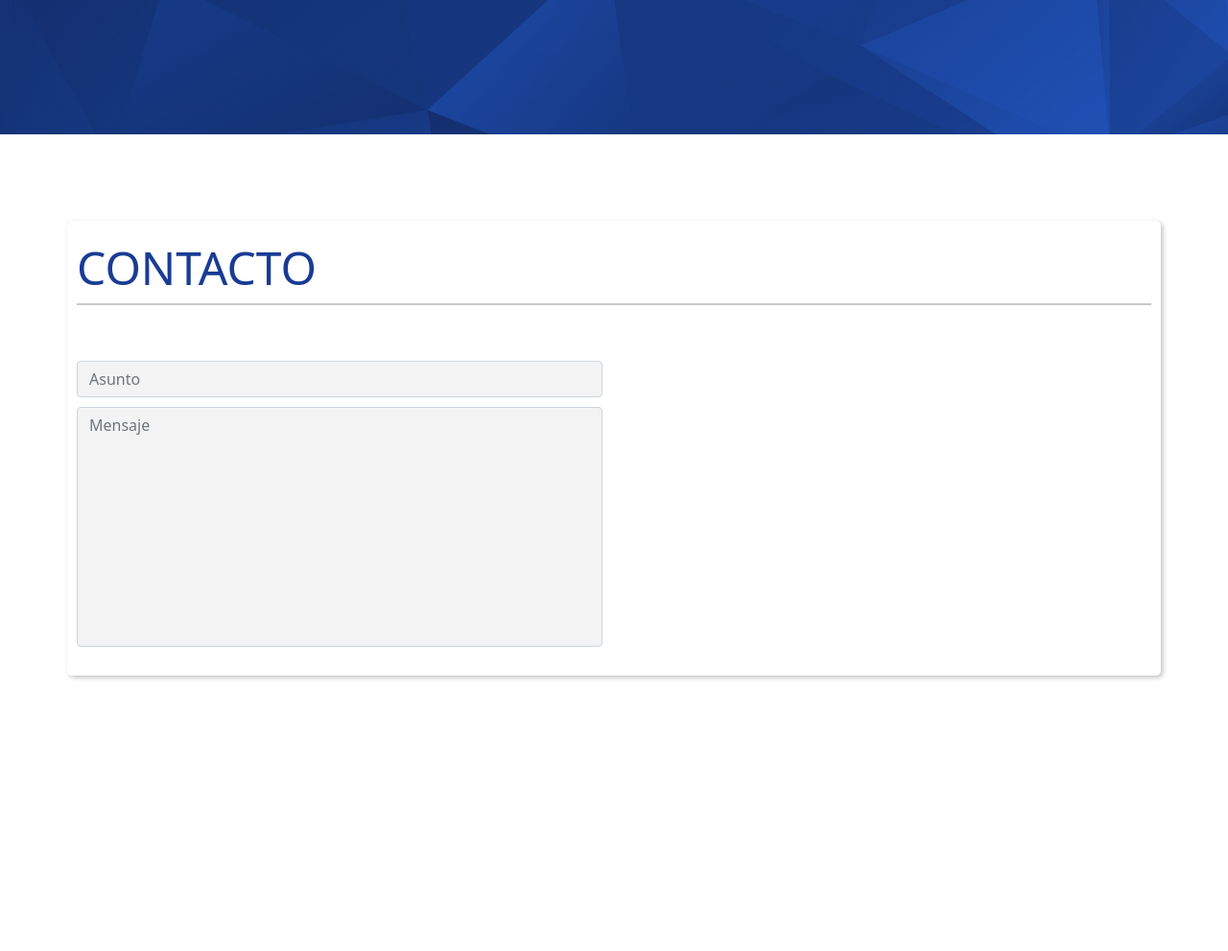
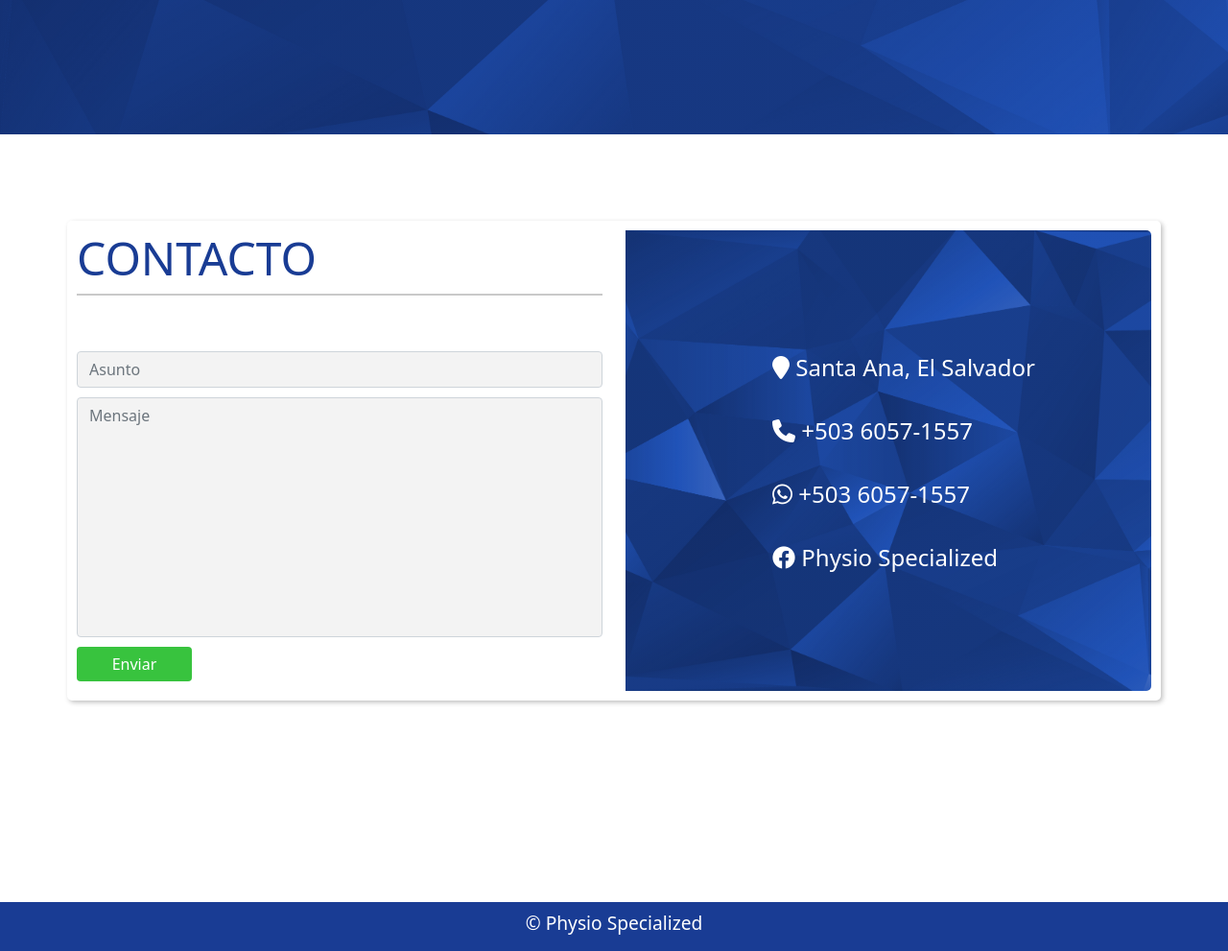
Before and after one commit to LuisVasquez23/fisioterapeuta-admin, a PHP site: page / in a window 1280 px wide. Shown: the part 2554-3545 px from the top of the page at 96% size. Before the commit the page ends 3262 px from the top, so only its background shows below. Run offline with PHP 8.4, Linux system fonts and the light colour scheme; some libraries are stand-ins or nearby versions.

Commit message:
Terminando vista principal

```diff
--- a/Configs/Config.php
+++ b/Configs/Config.php
@@ -1,5 +1,12 @@
 <?php
 
-define("URL", "/tienda/");
+define("URL", "/fisioterapeuta/");
+
+// Bootstrap CSS
 define("BOOTSTRAPCSS", '<link href="https://cdn.jsdelivr.net/npm/bootstrap@5.1.3/dist/css/bootstrap.min.css" rel="stylesheet" integrity="sha384-1BmE4kWBq78iYhFldvKuhfTAU6auU8tT94WrHftjDbrCEXSU1oBoqyl2QvZ6jIW3" crossorigin="anonymous">');
+
+// Bootstrap JS
 define("BOOTSTRAPJS", ' <script src="https://cdn.jsdelivr.net/npm/bootstrap@5.1.3/dist/js/bootstrap.bundle.min.js" integrity="sha384-ka7Sk0Gln4gmtz2MlQnikT1wXgYsOg+OMhuP+IlRH9sENBO0LRn5q+8nbTov4+1p" crossorigin="anonymous"></script>');
+
+// FontAwesome
+define("FontAwesome", '<link rel="stylesheet" href="https://cdnjs.cloudflare.com/ajax/libs/font-awesome/6.1.1/css/all.min.css" integrity="sha512-KfkfwYDsLkIlwQp6LFnl8zNdLGxu9YAA1QvwINks4PhcElQSvqcyVLLD9aMhXd13uQjoXtEKNosOWaZqXgel0g==" crossorigin="anonymous" referrerpolicy="no-referrer" />');
--- a/Public/css/style.css
+++ b/Public/css/style.css
@@ -1,6 +1,10 @@
 :root {
   --title-fs: 6rem;
   --brand-fs: 2rem;
+}
+
+body{
+  overflow-x: hidden;
 }
 
 .navbar-blue {
@@ -136,6 +140,7 @@ a.navbar-brand span {
   background: linear-gradient(to top ,#193c9493 , #193c9493)  , url("../img/blue-polygon.jpg");
   background-position: center;
   background-size: cover;
+  background-attachment: fixed;
 }
 
 .about__section .section__title {
@@ -164,14 +169,20 @@ a.navbar-brand span {
 */
 
 .contact-container{
+  height: auto;
   box-shadow: 2px 2px 5px rgb(192, 192, 192);
   border-radius: 5px;
-  padding: 20px 10px;
+  padding: 10px 10px;
+  margin: 0px auto;
+  height: fit-content;
 }
 
 .contact_section{
   border-bottom: 2px solid rgb(201, 201, 201);
+
 }
+
+
 
 .form-group{
   margin: 10px 0;
@@ -191,6 +202,68 @@ a.navbar-brand span {
   border: 1px solid rgba(47, 0, 255, 0.336);
   outline: none;
 }
+
+.contact-container-info{
+  position: relative;
+  height: 100%;
+  width: 100%;
+  display: block;
+  background: linear-gradient(#193c947a , #193c947a) , url("../img/blue-polygon.jpg");
+  border-radius: 0px 5px 5px 0px;
+  background-position: center;
+  background-size: cover;
+  background-attachment: scroll;
+}
+
+.contact-info{
+  height: 100%;
+  width: 100%;
+  position: inherit;
+  left: 0;
+  display: flex;
+  align-items: center;
+  justify-content: center;
+}
+
+.contact-info ul{
+  list-style: none;
+}
+
+.contact-info ul li{
+  margin: 10px 0;
+  padding-top: 20px;
+}
+
+.contact-info ul li a{
+  text-decoration: none;
+  display: block;
+  color: white;
+  font-size: 1.5rem;
+  transition: .2s all;
+}
+
+.contact-info ul li a:hover{
+  color: #1be123;
+}
+
+.footer{
+  width: 100%;
+  height: auto;
+  min-height: 40px;
+  background-color: #193c94;
+  margin: 0;
+  padding: 10px 0;
+  display: flex;
+  align-items: center;
+  justify-content: center;
+}
+
+.footer-title{
+  font-size: 1.2rem;
+  text-align: center;
+  color: white;
+}
+
 
 @media screen and (max-width: 568px) {
   :root {
@@ -214,12 +287,21 @@ a.navbar-brand span {
   .about__section p {
     font-size: 1rem;
   }
+
+  .contact-info ul li a{
+    font-size: 1rem;
+  }
+
 }
 
 @media screen and (max-width: 991px) {
   .btn-section {
     height: auto;
     display: block;
+  }
+
+  .contact-container-info{
+    border-radius:5px ;
   }
 }
 
--- a/Views/Home/index.php
+++ b/Views/Home/index.php
@@ -5,13 +5,16 @@
     <meta charset="UTF-8">
     <meta http-equiv="X-UA-Compatible" content="IE=edge">
     <meta name="viewport" content="width=device-width, initial-scale=1.0">
-    <title>MyCode - Desarrolla tus ideas al maximo </title>
+    <title>Physio Specialized - Pensando siempre en lo mejor para ti</title>
 
     <!-- Bootstrap CSS -->
     <?= BOOTSTRAPCSS ?>
 
     <!-- My CSS -->
     <link rel="stylesheet" href="<?= URL ?>Public/css/style.css">
+
+    <!-- FontAwesome -->
+    <?= FontAwesome ?>
 </head>
 
 <body>
@@ -150,23 +153,54 @@
         </section>
         <section class="section" id="contact">
             <div class="container contact-container">
-                <div class="contact_section">
-                    <h2 class="section__title">CONTACTO</h2>
-                </div>
+
                 <div class="row">
                     <div class="col-md-6">
+                        <div class="contact_section">
+                            <h2 class="section__title">CONTACTO</h2>
+                        </div>
                         <div class="contact-form pt-5">
                             <form action="" method="post" class="form">
                                 <div class="form-group">
                                     <input type="text" name="asunto" id="asuntoInput" class="form-control" placeholder="Asunto">
                                 </div>
                                 <div class="form-group">
-                                    <textarea name="mensaje" id="mensajeInput" class="form-control" placeholder="Mensaje" ></textarea>
+                                    <textarea name="mensaje" id="mensajeInput" class="form-control" placeholder="Mensaje"></textarea>
+                                </div>
+                                <div class="form-group">
+                                    <input type="submit" value="Enviar" class="btn btn-success">
                                 </div>
                             </form>
                         </div>
                     </div>
-                    <div class="col-md-6"></div>
+                    <div class="col-md-6">
+                        <div class="contact-container-info">
+                            <div class="contact-info ">
+                                <ul>
+                                    <li>
+                                        <a href="#">
+                                            <i class="fa-solid fa-location-pin"></i> Santa Ana, El Salvador
+                                        </a>
+                                    </li>
+                                    <li>
+                                        <a href="#">
+                                            <i class="fa-solid fa-phone"></i> +503 6057-1557
+                                        </a>
+                                    </li>
+                                    <li>
+                                        <a href="">
+                                            <i class="fa-brands fa-whatsapp"></i> +503 6057-1557
+                                        </a>
+                                    </li>
+                                    <li>
+                                        <a href="">
+                                            <i class="fa-brands fa-facebook"></i> Physio <span>Specialized</span>
+                                        </a>
+                                    </li>
+                                </ul>
+                            </div>
+                        </div>
+                    </div>
                 </div>
             </div>
         </section>
@@ -175,6 +209,14 @@
 
     <!-- Bootstrap JS -->
     <?= BOOTSTRAPJS ?>
+
+    <footer class="footer">
+        <div class="container footer-container">
+            <h3 class="footer-title">
+                &copy; Physio <span>Specialized</span>
+            </h3>
+        </div>
+    </footer>
 </body>
 
 </html>
```
Also changed, not shown: .htaccess (added).
